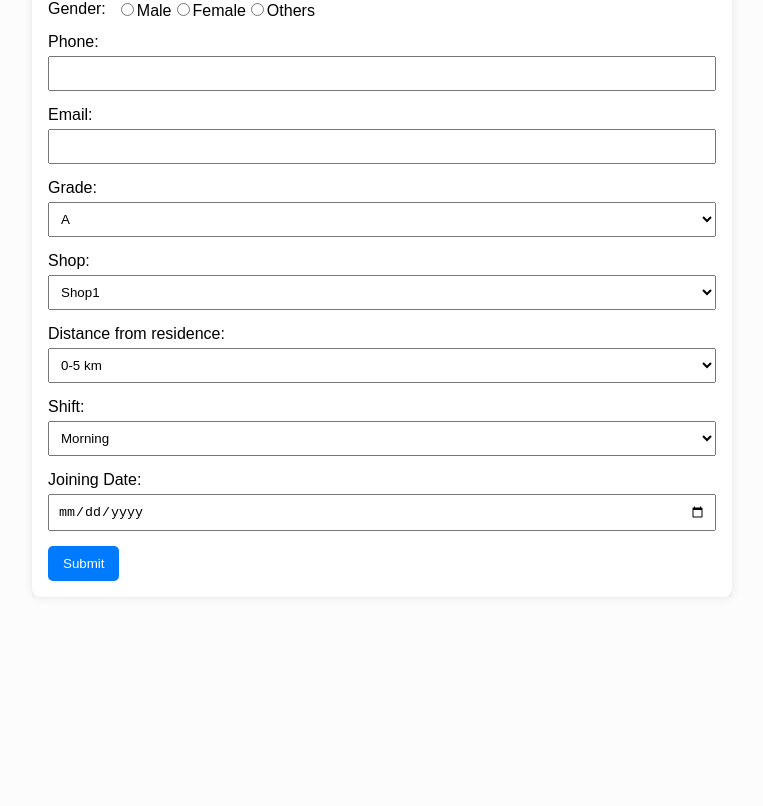
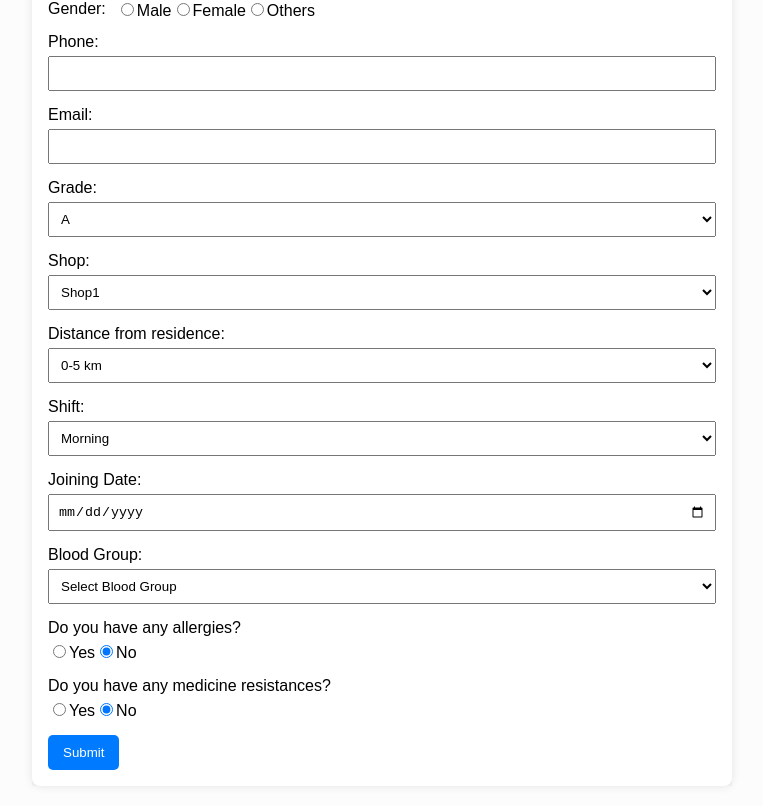
Before and after one commit to tangy104/iHH, a React (Vite) app: page / in a window 1280 px wide. Shown: the part 450-1256 px from the top of the page, without its empty margins (258-1021 px from the left). Before the commit the page ends 1067 px from the top, so only its background shows below. Built offline with nearby package versions, Linux system fonts and the light colour scheme; a web font is replaced by a local one.

Commit message:
employee registration update

```diff
--- a/src/components/HRForm/HRRegistration/HRRegistration.jsx
+++ b/src/components/HRForm/HRRegistration/HRRegistration.jsx
@@ -15,6 +15,11 @@ const NewRegistration = () => {
     distance: "0-5km",
     shift: "morning",
     joining_date: "",
+    hasAllergies: "No",
+    allergy: "",
+    hasMedicineResistant: "No",
+    medicine_resistant: "",
+    blood_group: "",
   });
 
   const [responseMessage, setResponseMessage] = useState("");
@@ -29,11 +34,21 @@ const NewRegistration = () => {
       setResponseMessage("Please fill id no.");
       return;
     }
-    console.log("Employee Data:", formData);
+    // Prepare data for submission, excluding unnecessary fields
+    const { hasAllergies, hasMedicineResistant, ...submissionData } = formData;
+    const dataToSubmit = {
+      ...submissionData,
+      ...(hasAllergies === "Yes" && { allergy: formData.allergy }),
+      ...(hasMedicineResistant === "Yes" && {
+        medicine_resistant: formData.medicine_resistant,
+      }),
+    };
+
+    console.log("Employee Data:", dataToSubmit);
     try {
       const response = await axios.post(
         `${import.meta.env.VITE_API_BASE_URL}/api/HR/`,
-        formData
+        dataToSubmit
       );
       console.log("Server Response:", response.data);
       setResponseMessage("Data submitted successfully!");
@@ -49,6 +64,11 @@ const NewRegistration = () => {
         distance: "0-5km",
         shift: "morning",
         joining_date: "",
+        hasAllergies: "No",
+        allergy: "",
+        hasMedicineResistant: "No",
+        medicine_resistant: "",
+        blood_group: "",
       });
     } catch (error) {
       console.error("Error submitting data:", error);
@@ -218,6 +238,108 @@ const NewRegistration = () => {
             onChange={handleChange}
           />
         </div>
+        <div className={styles.formGroup}>
+          <label className={styles.label}>Blood Group:</label>
+          <select
+            className={styles.input}
+            name="blood_group"
+            value={formData.blood_group}
+            onChange={handleChange}
+          >
+            <option value="">Select Blood Group</option>
+            <option value="A+">A+</option>
+            <option value="A-">A-</option>
+            <option value="B+">B+</option>
+            <option value="B-">B-</option>
+            <option value="AB+">AB+</option>
+            <option value="AB-">AB-</option>
+            <option value="O+">O+</option>
+            <option value="O-">O-</option>
+          </select>
+        </div>
+        <div className={styles.formGroup}>
+          <label className={styles.label}>Do you have any allergies?</label>
+          <div className={styles.radioGroup}>
+            <label>
+              <input
+                type="radio"
+                name="hasAllergies"
+                value="Yes"
+                checked={formData.hasAllergies === "Yes"}
+                onChange={handleChange}
+              />
+              Yes
+            </label>
+            <label>
+              <input
+                type="radio"
+                name="hasAllergies"
+                value="No"
+                checked={formData.hasAllergies === "No"}
+                onChange={handleChange}
+              />
+              No
+            </label>
+          </div>
+        </div>
+        {formData.hasAllergies === "Yes" && (
+          <div className={styles.formGroup}>
+            <label className={styles.label}>
+              Please specify your allergies:
+            </label>
+            <input
+              className={styles.input}
+              type="text"
+              name="allergy"
+              value={formData.allergy}
+              onChange={handleChange}
+            />
+          </div>
+        )}
+
+        {/* Medicine Resistant Section */}
+        <div className={styles.formGroup}>
+          <label className={styles.label}>
+            Do you have any medicine resistances?
+          </label>
+          <div className={styles.radioGroup}>
+            <label>
+              <input
+                type="radio"
+                name="hasMedicineResistant"
+                value="Yes"
+                checked={formData.hasMedicineResistant === "Yes"}
+                onChange={handleChange}
+              />
+              Yes
+            </label>
+            <label>
+              <input
+                type="radio"
+                name="hasMedicineResistant"
+                value="No"
+                checked={formData.hasMedicineResistant === "No"}
+                onChange={handleChange}
+              />
+              No
+            </label>
+          </div>
+        </div>
+        {formData.hasMedicineResistant === "Yes" && (
+          <div className={styles.formGroup}>
+            <label className={styles.label}>
+              Please specify your medicine resistances:
+            </label>
+            <input
+              className={styles.input}
+              type="text"
+              name="medicine_resistant"
+              value={formData.medicine_resistant}
+              onChange={handleChange}
+            />
+          </div>
+        )}
+
         <button className={styles.button} type="submit">
           Submit
         </button>
```
